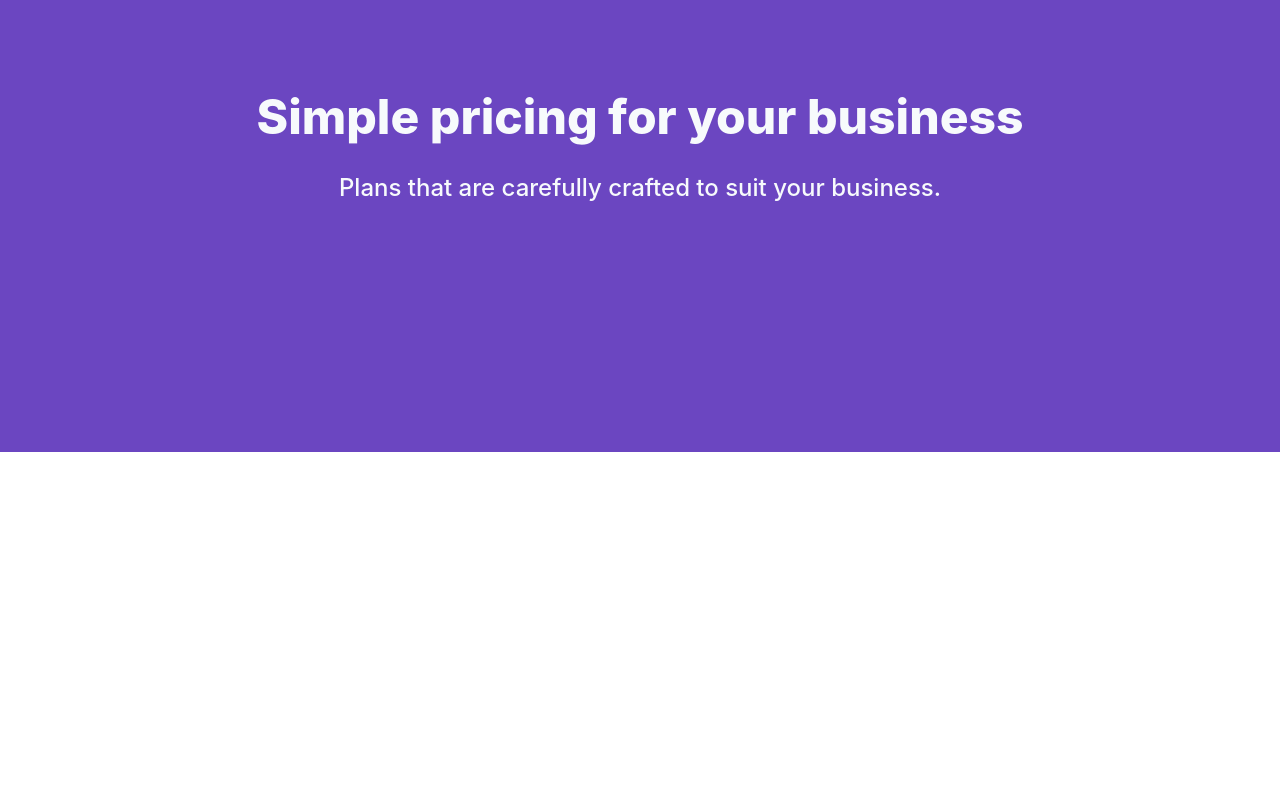
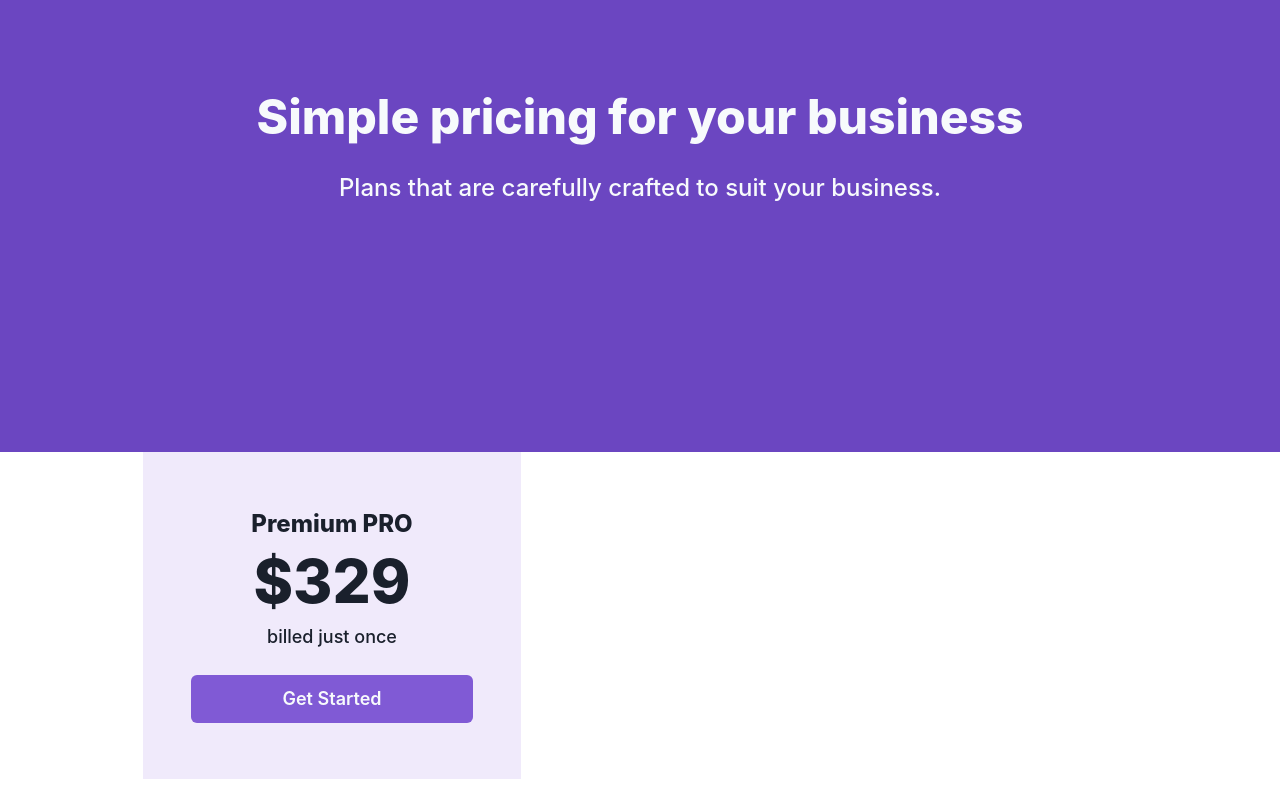
Before and after one commit to adex-badr18/chakra-ui-react, a React (Vite) app: page / in a window 1280 px wide. Built offline with nearby package versions, Linux system fonts and the light colour scheme.

Commit message:
Create & style left part of Pricing section

```diff
--- a/src/App.tsx
+++ b/src/App.tsx
@@ -1,4 +1,5 @@
 import { Header } from './components/Header';
+import { Pricing } from './components/Pricing';
 import './App.css';
 
 function App() {
@@ -6,6 +7,7 @@ function App() {
     return (
         <div>
             <Header/>
+            <Pricing />
         </div>
     )
 }
--- /dev/null
+++ b/src/components/Pricing.tsx
@@ -0,0 +1,19 @@
+import { Box, Flex, Text, Button, Stack } from "@chakra-ui/react"
+
+
+export const Pricing = () => {
+  return (
+    <Box maxW='994px' mx='auto'>
+        <Flex>
+            <Stack as='div' spacing='0.7rem' bg='#F0EAFB' px='3em' py='3.5em' w='378px'>
+                <Text fontSize='1.5rem' lineHeight='2rem' fontWeight='800' textAlign='center'>Premium PRO</Text>
+                <Text fontSize='3.75rem' lineHeight='100%' fontWeight='800' textAlign='center'>$329</Text>
+                <Text fontSize='1.125rem' lineHeight='1.75rem' fontWeight='500' textAlign='center'>billed just once</Text>
+                <Button bg='#805AD5' size='lg' color='#F7FAFC' w='100%' mt='0.8rem'>Get Started</Button>
+            </Stack>
+
+            <Box></Box>
+        </Flex>
+    </Box>
+  )
+}
```
